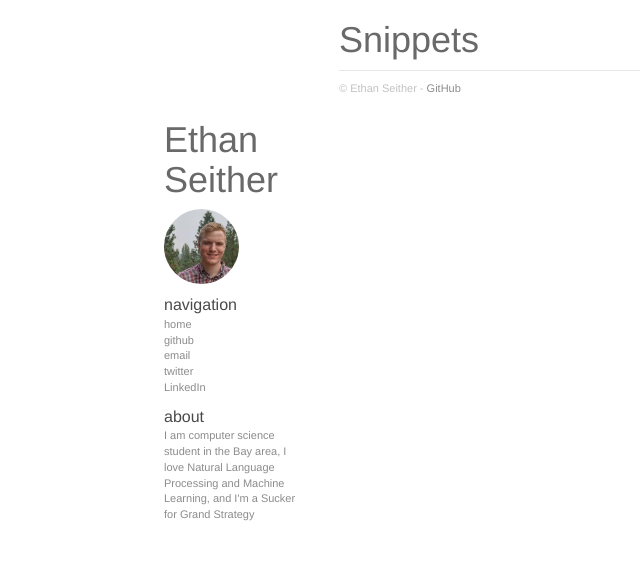
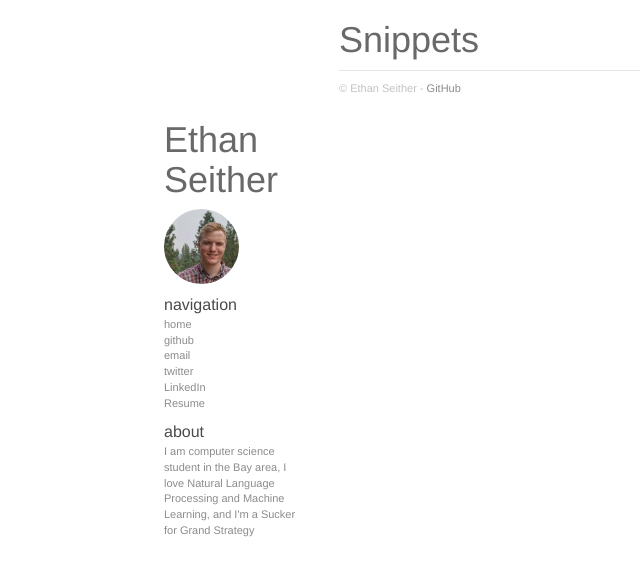
Before and after one commit to eternalnoob/eternalnoob.github.io, a Jekyll site: the page built from index.html, in a window 1280 px wide. Shown: the top 576 px of the page, without its empty margins (141-781 px from the left). Built offline with Jekyll 4.4.1, drawn with Linux system fonts in a browser that asks for light colours; nearby versions of some CDN libraries; Markdown is read by kramdown in place of the engine named in the settings.

Commit message:
Add link to pdf

```diff
--- a/_config.yml
+++ b/_config.yml
@@ -12,3 +12,5 @@
       url: https://twitter.com/EthanSeither
     - text: LinkedIn
       url: https://www.linkedin.com/in/ethanseither
+    - text: Resume
+      url: https://drive.google.com/file/d/0ByemHSQOQz_5eHgwUGEzalplX2M/view?usp=sharing
```
